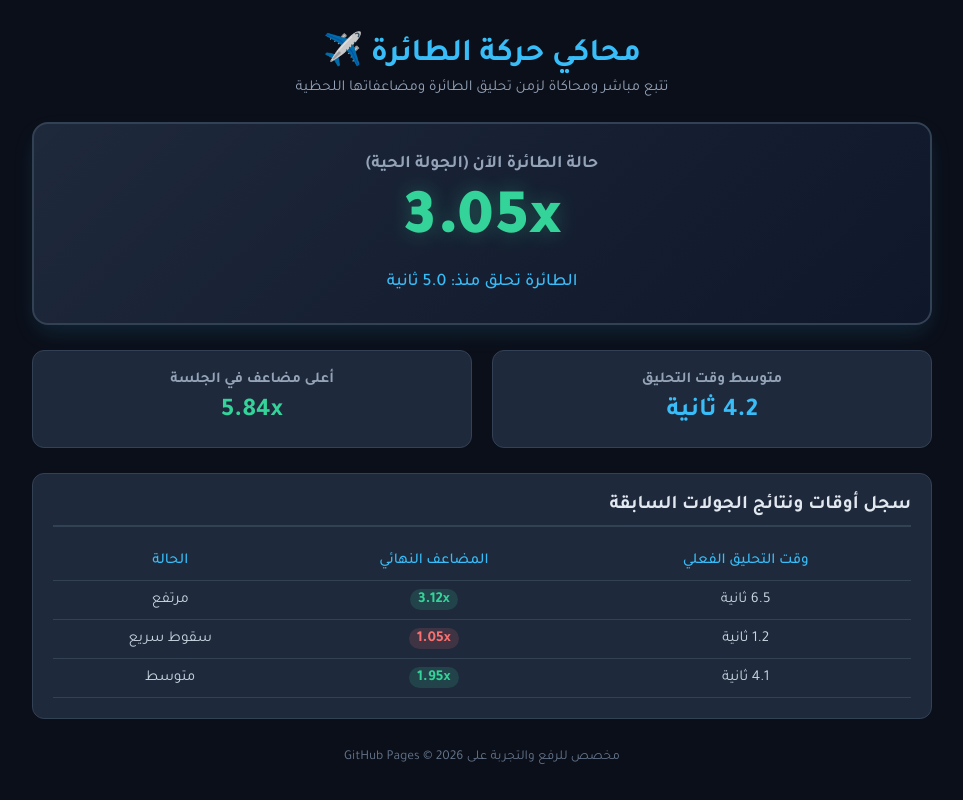
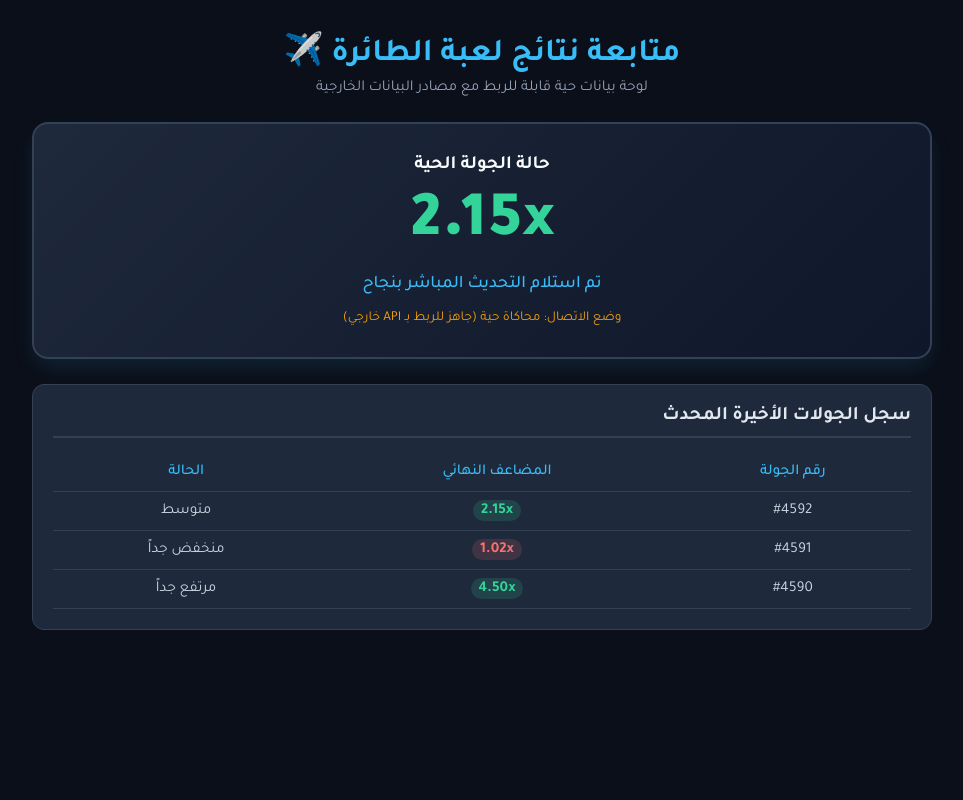
Before and after one commit to 3awd7or-ui/aviator-analytics-dashboard, a plain HTML site: page index.html in a window 1280 px wide. Shown: the whole page, without its empty margins (158-1121 px from the left). Drawn offline with Linux system fonts and the light colour scheme.

Commit message:
Update index.html

```diff
--- a/index.html
+++ b/index.html
@@ -3,7 +3,7 @@
 <head>
     <meta charset="UTF-8">
     <meta name="viewport" content="width=device-width, initial-scale=1.0">
-    <title>محاكي وتحليل الطائرة ✈️</title>
+    <title>مؤشر النتائج الحية - Crash Analytics</title>
     <link href="https://fonts.googleapis.com/css2?family=Tajawal:wght@400;500;700;900&display=swap" rel="stylesheet">
     <style>
         * {
@@ -12,7 +12,6 @@
             box-sizing: border-box;
             font-family: 'Tajawal', sans-serif;
         }
-
         body {
             background-color: #0b0f19;
             color: #f8fafc;
@@ -22,30 +21,24 @@
             align-items: center;
             padding: 20px;
         }
-
         header {
             text-align: center;
             margin-bottom: 25px;
             margin-top: 10px;
         }
-
         header h1 {
             font-size: 2rem;
             color: #38bdf8;
             margin-bottom: 5px;
         }
-
         header p {
             color: #94a3b8;
             font-size: 0.95rem;
         }
-
         .container {
             width: 100%;
             max-width: 900px;
         }
-
-        /* شاشة المحاكاة والعد التنازلي الحية */
         .live-screen {
             background: linear-gradient(135deg, #1e293b, #0f172a);
             border-radius: 16px;
@@ -54,66 +47,24 @@
             border: 2px solid #334155;
             box-shadow: 0 10px 25px -5px rgba(56, 189, 248, 0.15);
             margin-bottom: 25px;
-            position: relative;
-            overflow: hidden;
         }
-
-        .live-screen h3 {
-            color: #94a3b8;
-            font-size: 1.1rem;
-            margin-bottom: 10px;
-        }
-
         .multiplier-display {
             font-size: 4rem;
             font-weight: 900;
             color: #34d399;
             margin: 10px 0;
-            text-shadow: 0 0 20px rgba(52, 211, 153, 0.3);
         }
-
         .flight-status {
             font-size: 1.1rem;
             color: #38bdf8;
             font-weight: 500;
         }
-
-        /* شبكة البطاقات الإحصائية */
-        .stats-grid {
-            display: grid;
-            grid-template-columns: repeat(auto-fit, minmax(250px, 1fr));
-            gap: 20px;
-            margin-bottom: 25px;
-        }
-
-        .card {
-            background: #1e293b;
-            border-radius: 12px;
-            padding: 20px;
-            border: 1px solid #334155;
-            text-align: center;
-        }
-
-        .card h3 {
-            color: #94a3b8;
-            font-size: 0.95rem;
-            margin-bottom: 8px;
-        }
-
-        .card .value {
-            font-size: 1.6rem;
-            font-weight: 700;
-            color: #38bdf8;
-        }
-
-        /* الجدول */
         .table-container {
             background: #1e293b;
             border-radius: 12px;
             padding: 20px;
             border: 1px solid #334155;
         }
-
         .table-container h2 {
             font-size: 1.2rem;
             margin-bottom: 15px;
@@ -121,28 +72,18 @@
             border-bottom: 2px solid #334155;
             padding-bottom: 8px;
         }
-
         table {
             width: 100%;
             border-collapse: collapse;
             text-align: center;
         }
-
         th, td {
             padding: 10px;
             border-bottom: 1px solid #334155;
             font-size: 0.95rem;
         }
-
-        th {
-            color: #38bdf8;
-            font-weight: 500;
-        }
-
-        td {
-            color: #cbd5e1;
-        }
-
+        th { color: #38bdf8; font-weight: 500; }
+        td { color: #cbd5e1; }
         .badge {
             background: rgba(52, 211, 153, 0.15);
             color: #34d399;
@@ -150,119 +91,90 @@
             border-radius: 20px;
             font-weight: 700;
         }
-
         .badge.low {
             background: rgba(248, 113, 113, 0.15);
             color: #f87171;
         }
-
-        footer {
-            margin-top: 30px;
-            text-align: center;
-            color: #64748b;
+        .api-status {
+            margin-top: 15px;
             font-size: 0.85rem;
+            color: #f59e0b;
         }
     </style>
 </head>
 <body>
 
     <header>
-        <h1>محاكي حركة الطائرة ✈️</h1>
-        <p>تتبع مباشر ومحاكاة لزمن تحليق الطائرة ومضاعفاتها اللحظية</p>
+        <h1>متابعة نتائج لعبة الطائرة ✈️</h1>
+        <p>لوحة بيانات حية قابلة للربط مع مصادر البيانات الخارجية</p>
     </header>
 
     <div class="container">
-        <!-- شاشة المحاكاة الحية لزمن التحليق -->
         <div class="live-screen">
-            <h3>حالة الطائرة الآن (الجولة الحية)</h3>
+            <h3>حالة الجولة الحية</h3>
             <div class="multiplier-display" id="live-multiplier">1.00x</div>
-            <div class="flight-status" id="flight-timer">الطائرة تحلق منذ: 0.0 ثانية</div>
+            <div class="flight-status" id="flight-timer">جاري مزامنة البيانات...</div>
+            <div class="api-status" id="api-status-text">وضع الاتصال: محاكاة حية (جاهز للربط بـ API خارجي)</div>
         </div>
 
-        <!-- البطاقات الإحصائية -->
-        <div class="stats-grid">
-            <div class="card">
-                <h3>متوسط وقت التحليق</h3>
-                <div class="value">4.2 ثانية</div>
-            </div>
-            <div class="card">
-                <h3>أعلى مضاعف في الجلسة</h3>
-                <div class="value" style="color: #34d399;">5.84x</div>
-            </div>
-        </div>
-
-        <!-- جدول آخر الجولات -->
         <div class="table-container">
-            <h2>سجل أوقات ونتائج الجولات السابقة</h2>
+            <h2>سجل الجولات الأخيرة المحدث</h2>
             <table>
                 <thead>
                     <tr>
-                        <th>وقت التحليق الفعلي</th>
+                        <th>رقم الجولة</th>
                         <th>المضاعف النهائي</th>
                         <th>الحالة</th>
                     </tr>
                 </thead>
-                <tbody>
-                    <tr>
-                        <td>6.5 ثانية</td>
-                        <td><span class="badge">3.12x</span></td>
-                        <td>مرتفع</td>
-                    </tr>
-                    <tr>
-                        <td>1.2 ثانية</td>
-                        <td><span class="badge low">1.05x</span></td>
-                        <td>سقوط سريع</td>
-                    </tr>
-                    <tr>
-                        <td>4.1 ثانية</td>
-                        <td><span class="badge">1.95x</span></td>
-                        <td>متوسط</td>
-                    </tr>
+                <tbody id="live-table-body">
+                    <!-- سيتم تعبئتها ديناميكياً -->
                 </tbody>
             </table>
         </div>
     </div>
 
-    <footer>
-        <p>مخصص للرفع والتجربة على GitHub Pages &copy; 2026</p>
-    </footer>
+    <script>
+        // دالة لجلب النتائج الحية من API خارجي (في حال قمت بإنشاء خادم وسيط مستقبلاً)
+        async function fetchRealData() {
+            try {
+                // استبدل الرابط أدناه برابط الـ API الخاص بك عندما تقوم ببرمجته
+                // const response = await fetch('https://your-backend-api.com/results');
+                // const data = await response.json();
 
-    <script>
-        // محاكاة حية لحركة الطائرة وعداد الوقت والمضاعف
-        let currentMultiplier = 1.00;
-        let flightTime = 0.0;
-        let isFlying = true;
-
-        const multiplierElement = document.getElementById('live-multiplier');
-        const timerElement = document.getElementById('flight-timer');
-
-        function updateFlight() {
-            if (isFlying) {
-                flightTime += 0.1;
-                // محاكاة صعود المضاعف تدريجياً مع الوقت
-                currentMultiplier += 0.05 * (Math.random() * 1.5);
-
-                multiplierElement.innerText = currentMultiplier.toFixed(2) + 'x';
-                timerElement.innerText = `الطائرة تحلق منذ: ${flightTime.toFixed(1)} ثانية`;
-
-                // محاكاة عشوائية لسقوط الطائرة بعد ثوانٍ وإعادة البدء
-                if (flightTime > 7 && Math.random() < 0.1) {
-                    isFlying = false;
-                    multiplierElement.style.color = '#f87171';
-                    timerElement.innerText = `💥 طارت بعيداً (Crash) عند ${currentMultiplier.toFixed(2)}x بعد ${flightTime.toFixed(1)} ثانية`;
-
-                    // إعادة ضبط الجولة بعد 3 ثوانٍ
-                    setTimeout(() => {
-                        currentMultiplier = 1.00;
-                        flightTime = 0.0;
-                        isFlying = true;
-                        multiplierElement.style.color = '#34d399';
-                    }, 3000);
-                }
+                // كمثال افتراضي للربط البرمجي:
+                updateDashboardWithData(2.15, [
+                    { round: "#4592", multiplier: "2.15x", status: "متوسط" },
+                    { round: "#4591", multiplier: "1.02x", status: "منخفض جداً" },
+                    { round: "#4590", multiplier: "4.50x", status: "مرتفع جداً" }
+                ]);
+            } catch (error) {
+                document.getElementById('api-status-text').innerText = "خطأ في الاتصال بالخادم الخارجي، يتم استخدام الوضع المحلي.";
             }
         }
 
-        setInterval(updateFlight, 100);
+        function updateDashboardWithData(currentMult, historyList) {
+            document.getElementById('live-multiplier').innerText = currentMult.toFixed(2) + 'x';
+            document.getElementById('flight-timer').innerText = "تم استلام التحديث المباشر بنجاح";
+
+            const tbody = document.getElementById('live-table-body');
+            tbody.innerHTML = "";
+
+            historyList.forEach(item => {
+                let isLow = parseFloat(item.multiplier) < 1.5;
+                let tr = document.createElement('tr');
+                tr.innerHTML = `
+                    <td>${item.round}</td>
+                    <td><span class="badge ${isLow ? 'low' : ''}">${item.multiplier}</span></td>
+                    <td>${item.status}</td>
+                `;
+                tbody.appendChild(tr);
+            });
+        }
+
+        // تنفيذ التحديث عند فتح الصفحة ثم كل 5 ثوانٍ
+        fetchRealData();
+        setInterval(fetchRealData, 5000);
     </script>
 </body>
 </html>
```
